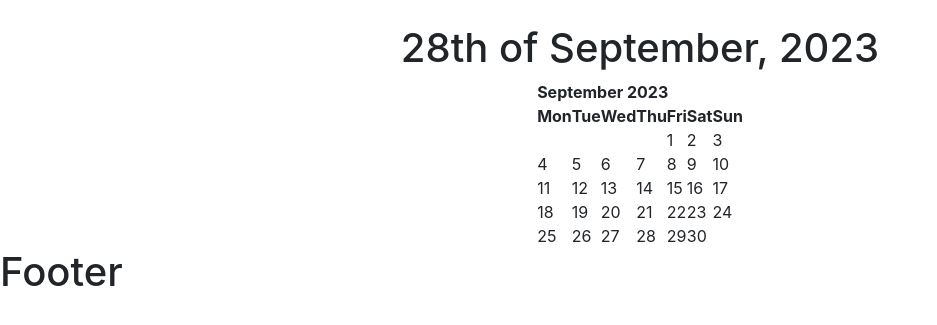
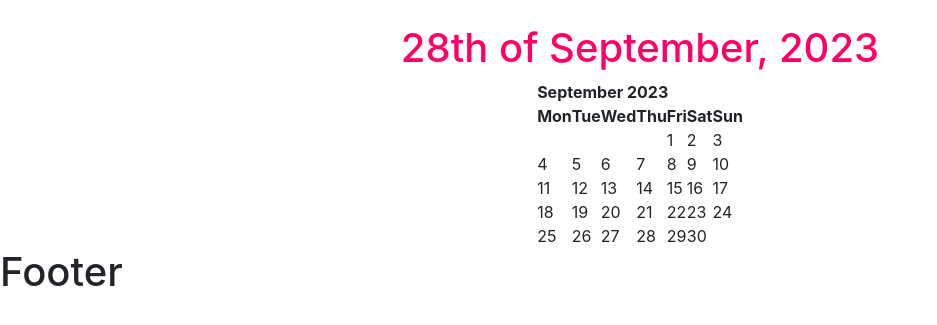
Before and after one commit to iamlgndryAK/django, a Django app: page /date/ in a window 1280 px wide. Shown: the part 56-381 px from the top of the page, without its empty margins (0-937 px from the left). Run offline with Django 4.2, Linux system fonts and the light colour scheme.

Commit message:
Add files via upload

```diff
--- a/Club/event/templates/date.html
+++ b/Club/event/templates/date.html
@@ -4,15 +4,45 @@
 <head>
     <meta charset="UTF-8">
     <title>DATE</title>
+
 </head>
 <body>
     {% block content %}
+        <style>
+            /* Add CSS for changing color */
+            #dynamic_heading {
+                text-align: center;
+                transition: color 0.5s ease; /* Add smooth transition */
+            }
+        </style>
         <br>
-        <h1 style="text-align: center">{{ day }}th of {{ month }}, {{ year }}</h1>
+        <h1 id="dynamic_heading">{{ day }}th of {{ month }}, {{ year }}</h1>
         <center>
             {{ calendar_data|safe }}
         </center>
+
+        <script>
+            // Get a reference to the heading
+            const heading = document.getElementById('dynamic_heading');
+
+            // Function to update the color based on seconds
+            function updateColor() {
+                const now = new Date();
+                const seconds = now.getSeconds();
+
+                // Example: Change color based on the seconds
+                const hue = (seconds / 60) * 360; // Hue value varies from 0 to 360 (representing all colors in the color wheel)
+                const color = `hsl(${hue}, 100%, 50%)`; // Use HSL color format
+
+                heading.style.color = color;
+            }
+
+            // Call the function to initially set the color
+            updateColor();
+
+            // Update the color every second
+            setInterval(updateColor, 1000);
+        </script>
     {% endblock %}
-
 </body>
 </html>
```
